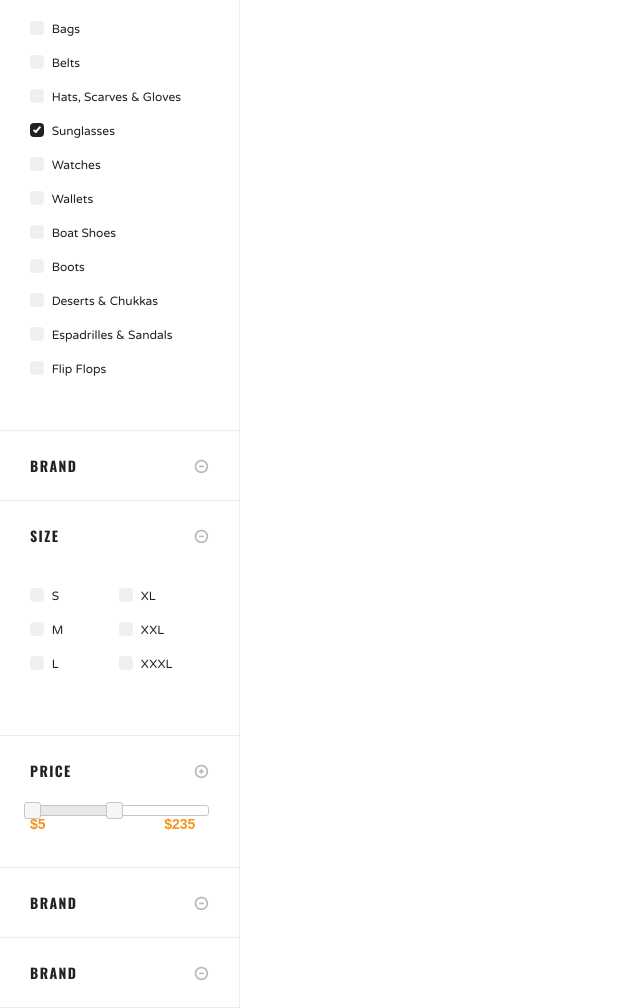
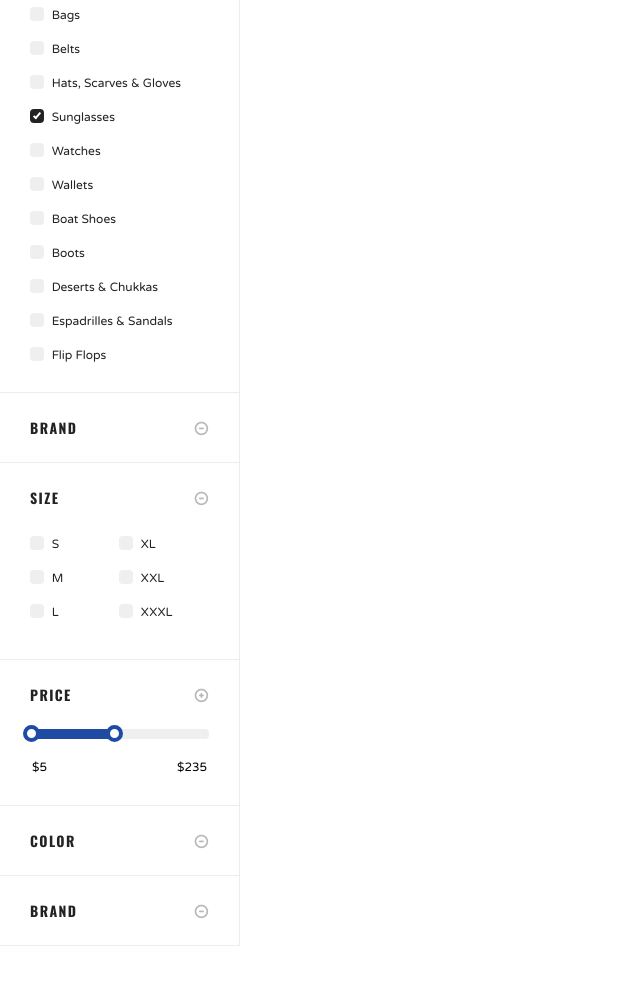
Before and after one commit to kraken1970/AwareInternetShop, a website: page src/index.html in a window 1280 px wide. Shown: the part 388-1396 px from the top of the page, without its empty margins (0-640 px from the left). After the commit the page ends 1334 px from the top, so only its background shows below. Drawn offline with Linux system fonts and the light colour scheme; files whose address does not match are found by name.

Commit message:
ПЕРЕРЫВ

```diff
--- a/src/assets/styles/header.css
+++ b/src/assets/styles/header.css
@@ -34,6 +34,7 @@ ul, li, a {
   list-style-type: none;
   text-decoration: none;
   padding: 0;
+  margin: 0;
 }
 
 span {
@@ -642,7 +643,7 @@ span.badge {
     }
   }
   .accordion__body {
-    padding: 0 30px 35px;
+    padding: 0 30px 25px;
     .check-list {
       list-style-type: none;
       .check-list__item {
@@ -675,15 +676,68 @@ span.badge {
     }
   }
 }
-
+/* Упраление 2-м ползунком */
 .slider-range__input-wrap {
   display: flex;
   align-items: center;
   justify-content: space-between;
+  margin-top: 15px;
+  .input-left {
+    text-align-last: left;
+  }
+  .inpur-right {
+    text-align: right;
+  }
 }
 
 .slider-renge__input {
-  width: 25%;
-  padding: 0;
+  width: 30%;
+  border: none;
+  outline: none;
+  font-family: 'VarelaRound-Regular';
+  font-size: 12px;
+  line-height: 24px;
+}
 
+.ui-widget.ui-widget-content {
+    border: none;
 }
+
+.ui-corner-all, .ui-corner-bottom, .ui-corner-right, .ui-corner-br {
+    border-radius: 4px;
+}
+
+.ui-widget-content {
+    background-color: #efefef;
+    color: #333333;
+}
+
+.ui-slider-horizontal {
+    height: 10px;
+}
+
+.ui-widget-header {
+    background-color: #1f4ba5;
+    color: #333333;
+    font-weight: 700;
+}
+
+.ui-slider .ui-slider-handle {
+    position: absolute;
+    z-index: 2;
+    width: 17px;
+    height: 17px;
+    border: 4px solid #1f4ba5;
+    border-radius: 50%;
+    background: #fff;
+    cursor: pointer;
+    -ms-touch-action: none;
+    touch-action: none;
+}
+
+.ui-state-hover, .ui-widget-content .ui-state-hover, .ui-widget-header .ui-state-hover, .ui-state-focus, .ui-widget-content .ui-state-focus, .ui-widget-header .ui-state-focus, .ui-button:hover, .ui-button:focus {
+    border: 4px solid #1f4ba5;
+    border-radius: 50%;
+    background: #fff;
+    outline: none;
+}
--- a/src/assets/styles/style.css
+++ b/src/assets/styles/style.css
@@ -2868,6 +2868,7 @@ ul, li, a {
   list-style-type: none;
   text-decoration: none;
   padding: 0;
+  margin: 0;
 }
 
 span {
@@ -3707,7 +3708,7 @@ cup
     }
 
 .accordion .accordion__body {
-    padding: 0 30px 35px;
+    padding: 0 30px 25px;
   }
 
 .accordion .accordion__body .check-list {
@@ -3743,6 +3744,8 @@ cup
 .accordion .open span::before {
       content: "\e909";
     }
+
+/* Упраление 2-м ползунком */
 
 .slider-range__input-wrap {
   display: -webkit-box;
@@ -3758,12 +3761,68 @@ cup
   -webkit-justify-content: space-between;
       -ms-flex-pack: justify;
           justify-content: space-between;
-}
+  margin-top: 15px;
+}
+
+.slider-range__input-wrap .input-left {
+    -moz-text-align-last: left;
+         text-align-last: left;
+  }
+
+.slider-range__input-wrap .inpur-right {
+    text-align: right;
+  }
 
 .slider-renge__input {
-  width: 25%;
-  padding: 0;
-
+  width: 30%;
+  border: none;
+  outline: none;
+  font-family: 'VarelaRound-Regular';
+  font-size: 12px;
+  line-height: 24px;
+}
+
+.ui-widget.ui-widget-content {
+    border: none;
+}
+
+.ui-corner-all, .ui-corner-bottom, .ui-corner-right, .ui-corner-br {
+    border-radius: 4px;
+}
+
+.ui-widget-content {
+    background-color: #efefef;
+    color: #333333;
+}
+
+.ui-slider-horizontal {
+    height: 10px;
+}
+
+.ui-widget-header {
+    background-color: #1f4ba5;
+    color: #333333;
+    font-weight: 700;
+}
+
+.ui-slider .ui-slider-handle {
+    position: absolute;
+    z-index: 2;
+    width: 17px;
+    height: 17px;
+    border: 4px solid #1f4ba5;
+    border-radius: 50%;
+    background: #fff;
+    cursor: pointer;
+    -ms-touch-action: none;
+    touch-action: none;
+}
+
+.ui-state-hover, .ui-widget-content .ui-state-hover, .ui-widget-header .ui-state-hover, .ui-state-focus, .ui-widget-content .ui-state-focus, .ui-widget-header .ui-state-focus, .ui-button:hover, .ui-button:focus {
+    border: 4px solid #1f4ba5;
+    border-radius: 50%;
+    background: #fff;
+    outline: none;
 }
 
 /* Large Devices, Wide Screens */
--- a/src/index.html
+++ b/src/index.html
@@ -453,17 +453,76 @@
 
               <div id="slider-range"></div>
               <form class="slider-range__input-wrap" action="#">
-                <input class="slider-renge__input" type="text" id="amount"  readonly style="border:0; color:#f6931f; font-weight:bold;">
+                <input class="slider-renge__input input-left" type="text" id="amount"  readonly>
                 <!-- Для 2-х разных полей цены еще одо поле input с другим id  и переделать js-->
-                <input class="slider-renge__input" type="text" id="amount1" readonly style="border:0; color:#f6931f; font-weight:bold;">
+                <input class="slider-renge__input inpur-right" type="text" id="amount1" readonly>
               </form>
 
             </div>
             <div class="accordion__head">
-              <h5 class="accordion__title">Brand</h5>
+              <h5 class="accordion__title">Color</h5>
               <span class="icon-minus"></span>
             </div>
-            <div class="accordion__body" style="display: none;">22</div>
+            <div class="accordion__body" style="display: none;">
+              <ul class="check-list check-list--column">
+								<li class="check-list__item">
+									<input type="checkbox" class="styler" id="check-list5_1">
+									<label for="check-list5_1" class="check-list__text">Beige</label>
+								</li>
+								<li class="check-list__item">
+									<input type="checkbox" class="styler" id="check-list5_2">
+									<label for="check-list5_2" class="check-list__text">Multi</label>
+								</li>
+								<li class="check-list__item">
+									<input type="checkbox" class="styler" id="check-lis5_3">
+									<label for="check-list5_3" class="check-list__text">Black</label>
+								</li>
+								<li class="check-list__item">
+									<input type="checkbox" class="styler" id="check-list5_4">
+									<label for="check-list5_4" class="check-list__text">Navy</label>
+								</li>
+								<li class="check-list__item">
+									<input type="checkbox" class="styler" id="check-list5_5">
+									<label for="check-list5_5" class="check-list__text">Blue</label>
+								</li>
+								<li class="check-list__item">
+									<input type="checkbox" class="styler" id="check-list5_6">
+									<label for="check-list5_6" class="check-list__text">Orange</label>
+                </li>
+                <li class="check-list__item">
+									<input type="checkbox" class="styler" id="check-list5_7">
+									<label for="check-list5_7" class="check-list__text">Brown</label>
+								</li>
+								<li class="check-list__item">
+									<input type="checkbox" class="styler" id="check-list5_8">
+									<label for="check-list5_8" class="check-list__text">Pink</label>
+								</li>
+								<li class="check-list__item">
+									<input type="checkbox" class="styler" id="check-lis5_9">
+									<label for="check-list5_9" class="check-list__text">Copper</label>
+								</li>
+								<li class="check-list__item">
+									<input type="checkbox" class="styler" id="check-list5_10">
+									<label for="check-list5_10" class="check-list__text">Purple</label>
+								</li>
+								<li class="check-list__item">
+									<input type="checkbox" class="styler" id="check-list5_11">
+									<label for="check-list5_11" class="check-list__text">Green</label>
+								</li>
+								<li class="check-list__item">
+									<input type="checkbox" class="styler" id="check-list5_12">
+									<label for="check-list5_12" class="check-list__text">Red</label>
+                </li>
+                <li class="check-list__item">
+									<input type="checkbox" class="styler" id="check-list5_13">
+									<label for="check-list5_13" class="check-list__text">Cray</label>
+								</li>
+								<li class="check-list__item">
+									<input type="checkbox" class="styler" id="check-list5_14">
+									<label for="check-list5_14" class="check-list__text">Tan</label>
+								</li>
+							</ul>
+            </div>
             <div class="accordion__head">
               <h5 class="accordion__title">Brand</h5>
               <span class="icon-minus"></span>
```
Also changed, not shown: src/assets/JS/app.js (line endings or trailing spaces).
